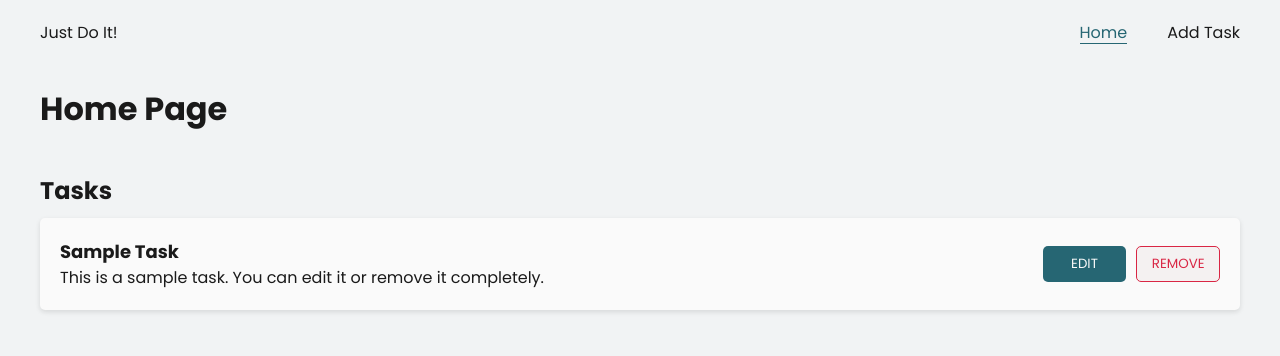
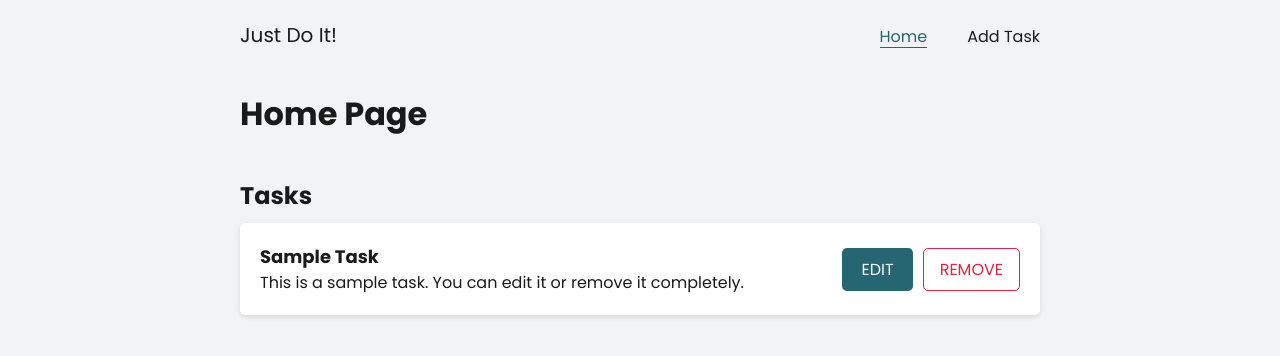
Before and after one commit to BijanProgrammer/medafone-interview, an Angular app: page / in a window 1280 px wide. Shown: the top 356 px of the page. Built offline with nearby package versions, Linux system fonts and the light colour scheme.

Commit message:
[ADD] task page styles

```diff
--- a/src/app/app.routes.ts
+++ b/src/app/app.routes.ts
@@ -6,4 +6,5 @@ import {TaskComponent} from './pages/task/task.component';
 export const routes: Routes = [
     {path: '', pathMatch: 'full', component: HomeComponent},
     {path: 'task', component: TaskComponent},
+    {path: 'task/:id', component: TaskComponent},
 ];
--- a/src/app/components/header/header.component.css
+++ b/src/app/components/header/header.component.css
@@ -5,6 +5,10 @@ header {
 
     padding-block: 2rem;
     padding-inline: var(--full-width-padding-inline);
+
+    .logo {
+        font-size: 2rem;
+    }
 
     nav {
         > ul {
--- a/src/app/pages/home/home.component.css
+++ b/src/app/pages/home/home.component.css
@@ -7,7 +7,7 @@ section.tasks {
 
     > ul {
         > li {
-            background-color: var(--color-gray-98);
+            background-color: var(--color-white);
             box-shadow: var(--box-shadow-subtle);
 
             display: grid;
@@ -36,9 +36,6 @@ section.tasks {
 
                 display: flex;
                 gap: 1rem;
-
-                button {
-                }
             }
         }
     }
--- a/src/app/pages/task/task.component.css
+++ b/src/app/pages/task/task.component.css
@@ -0,0 +1,42 @@
+form {
+    background-color: var(--color-white);
+    box-shadow: var(--box-shadow-subtle);
+
+    display: flex;
+    flex-direction: column;
+    gap: 2rem;
+
+    margin-block: 4rem;
+    padding: 2rem;
+
+    border-radius: var(--border-radius);
+
+    label {
+        display: flex;
+        flex-direction: column;
+
+        input,
+        textarea {
+            padding: 0.5em 1em;
+
+            border: 1px solid var(--color-gray-70);
+            border-radius: var(--border-radius);
+
+            &:focus {
+                border-color: var(--color-primary);
+
+                outline: 1px solid var(--color-primary);
+            }
+        }
+
+        textarea {
+            resize: vertical;
+        }
+    }
+
+    .actions {
+        display: flex;
+        justify-content: flex-end;
+        gap: 1rem;
+    }
+}
--- a/src/app/pages/task/task.component.html
+++ b/src/app/pages/task/task.component.html
@@ -1 +1,16 @@
-<h1>Task Page</h1>
+<h1>{{ isEditing ? 'Edit Task' : 'Add a New Task' }}</h1>
+
+<form>
+    <label>
+        <span class="title">Title</span>
+        <input type="text" minlength="3" required [(ngModel)]="title" />
+    </label>
+    <label>
+        <span class="title">Description</span>
+        <textarea rows="3" [(ngModel)]="description"></textarea>
+    </label>
+    <div class="actions">
+        <a class="ghost default cancel" routerLink="/">Cancel</a>
+        <button class="solid primary submit">Submit</button>
+    </div>
+</form>
--- a/src/app/pages/task/task.component.ts
+++ b/src/app/pages/task/task.component.ts
@@ -1,10 +1,63 @@
-import {Component} from '@angular/core';
+import {Component, OnDestroy, OnInit} from '@angular/core';
+import {ActivatedRoute, RouterLink} from '@angular/router';
+import {TaskModel} from '../../models/task.model';
+import {TaskService} from '../../services/task.service';
+import {Subscription} from 'rxjs';
+import {FormsModule} from '@angular/forms';
 
 @Component({
     selector: 'app-task',
     standalone: true,
-    imports: [],
+    imports: [FormsModule, RouterLink],
     templateUrl: './task.component.html',
     styleUrl: './task.component.css',
 })
-export class TaskComponent {}
+export class TaskComponent implements OnInit, OnDestroy {
+    protected title: string = '';
+    protected description: string = '';
+    protected isEditing: boolean = false;
+
+    private subscriptions: Subscription[] = [];
+
+    public constructor(
+        private route: ActivatedRoute,
+        private taskService: TaskService
+    ) {}
+
+    public ngOnInit(): void {
+        this.initializeSubscriptions();
+    }
+
+    public ngOnDestroy(): void {
+        this.subscriptions.forEach((subscription) => subscription.unsubscribe());
+    }
+
+    private initializeSubscriptions(): void {
+        const subscription = this.route.paramMap.subscribe((paramMap) => {
+            const id = paramMap.get('id');
+            if (typeof id !== 'string') {
+                this.initializeValues(null);
+                return;
+            }
+
+            const task = this.taskService.findById(id!);
+            this.initializeValues(task);
+        });
+
+        this.subscriptions.push(subscription);
+    }
+
+    private initializeValues(task: TaskModel | null): void {
+        if (task === null) {
+            this.title = '';
+            this.description = '';
+            this.isEditing = false;
+
+            return;
+        }
+
+        this.title = task.title;
+        this.description = task.description ?? '';
+        this.isEditing = true;
+    }
+}
--- a/src/app/services/task.service.ts
+++ b/src/app/services/task.service.ts
@@ -20,6 +20,10 @@ export class TaskService {
         return [...this._tasks];
     }
 
+    public findById(id: string): TaskModel | null {
+        return this.tasks.find((task) => task.id === id) ?? null;
+    }
+
     public addTask(task: TaskModel): void {
         // [BIJAN] TODO: Add validation here or before this method is called.
         this._tasks.push(task);
--- a/src/styles.css
+++ b/src/styles.css
@@ -32,9 +32,7 @@
 
     --border-radius: 0.5rem;
 
-    --outline-focus-visible: 0.2rem dashed var(--color-gray-10);
-
-    --full-width: 120rem;
+    --full-width: 80rem;
     --full-width-padding-inline: calc(max(100% - var(--full-width), 4rem) / 2);
 
     --animation-duration-100: 0.1s;
@@ -54,6 +52,8 @@
 
 html {
     color-scheme: light;
+    accent-color: var(--color-primary);
+    caret-color: var(--color-primary);
 
     scroll-behavior: smooth;
     scroll-padding: 2rem;
--- a/src/styles/button.css
+++ b/src/styles/button.css
@@ -1,9 +1,17 @@
-button {
+button,
+a {
+    text-decoration: none;
+
     cursor: pointer;
 
+    font-size: inherit;
+
     &.solid,
-    &.outline {
-        min-width: 10ch;
+    &.outline,
+    &.ghost {
+        min-width: 7ch;
+
+        padding: 0.5em 1em;
 
         text-transform: uppercase;
     }
@@ -11,8 +19,6 @@ button {
     &.solid {
         background-color: var(--button-color);
         color: var(--button-color-opposite);
-
-        padding: 0.5em 1em;
 
         border: none;
         border-radius: var(--border-radius);
@@ -25,10 +31,8 @@ button {
     }
 
     &.outline {
-        background-color: var(--button-color-fade);
+        background-color: inherit;
         color: var(--button-color);
-
-        padding: 0.5em 1em;
 
         border: 1px solid currentColor;
         border-radius: var(--border-radius);
@@ -40,6 +44,27 @@ button {
             background-color: var(--button-color-hover);
             color: var(--button-color-opposite);
         }
+    }
+
+    &.ghost {
+        background-color: transparent;
+        color: var(--button-color);
+
+        border: none;
+        border-radius: var(--border-radius);
+
+        transition: background-color var(--animation-duration-100) ease-in-out;
+
+        &:hover {
+            background-color: var(--button-color-fade);
+        }
+    }
+
+    &.default {
+        --button-color: var(--color-gray-20);
+        --button-color-hover: var(--color-gray-10);
+        --button-color-fade: var(--color-gray-90);
+        --button-color-opposite: var(--color-gray-98);
     }
 
     &.primary {
```
